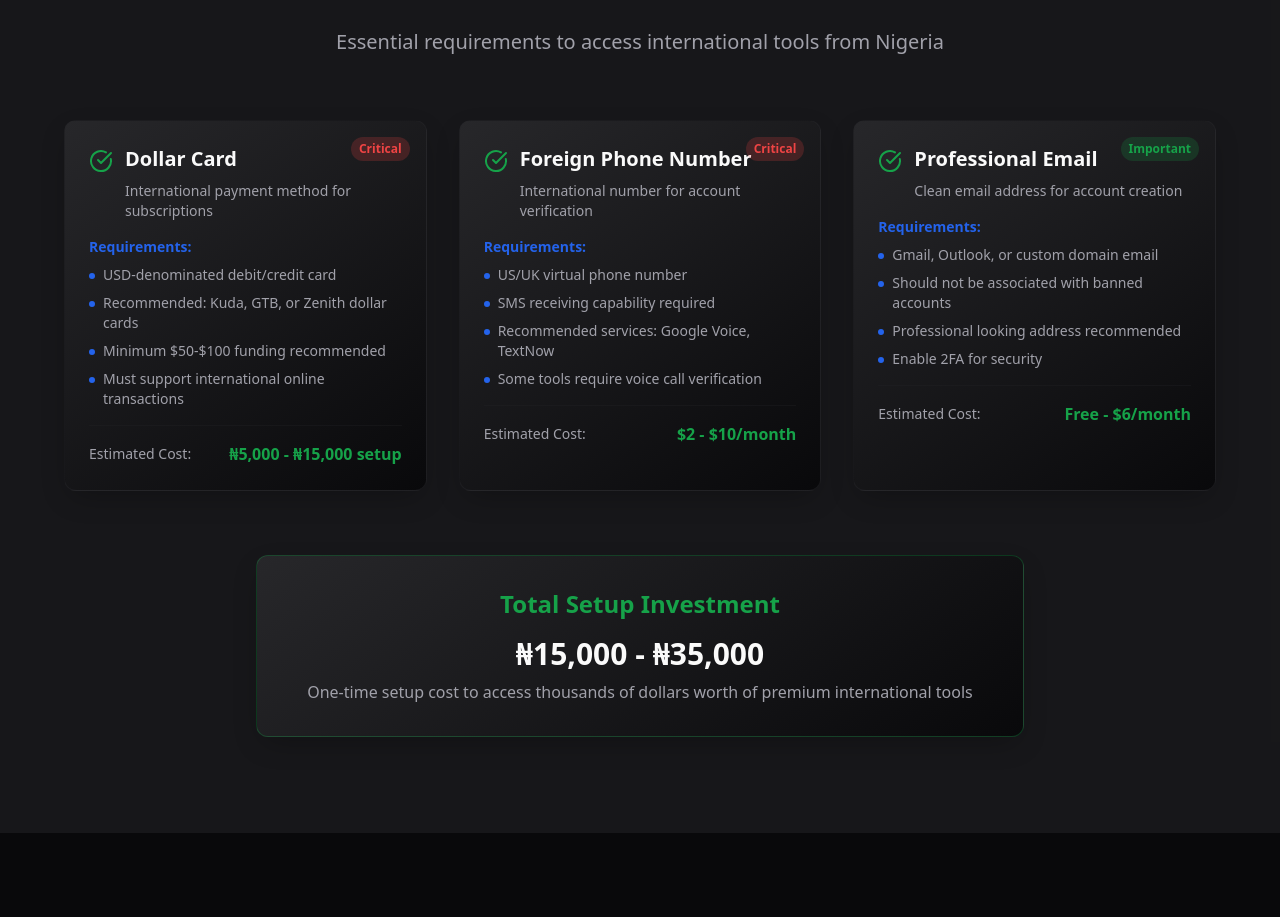
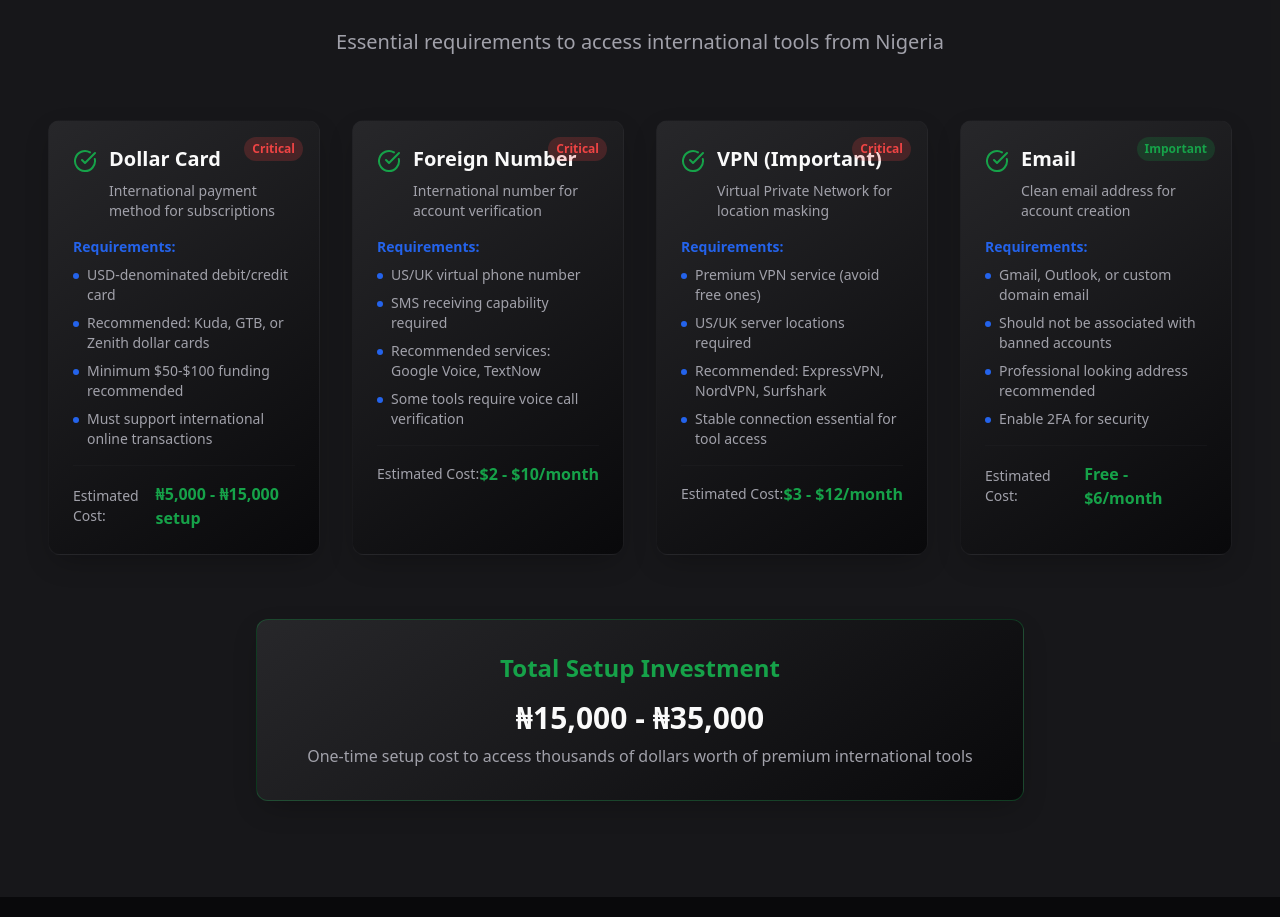
Before and after one commit to Nwakego-ux/mariespacehub-access-guide, a React (Vite) app: page / in a window 1280 px wide. Shown: the part 1799-2716 px from the top of the page. Built offline with nearby package versions, Linux system fonts and the light colour scheme; the HTML template or start-up script is replaced by a standard one.

Commit message:
Create landing page for restricted tools

```diff
--- a/src/components/RequirementsSection.tsx
+++ b/src/components/RequirementsSection.tsx
@@ -15,7 +15,7 @@ const requirements = [
     cost: "₦5,000 - ₦15,000 setup"
   },
   {
-    title: "Foreign Phone Number",
+    title: "Foreign Number",
     description: "International number for account verification",
     details: [
       "US/UK virtual phone number",
@@ -27,7 +27,19 @@ const requirements = [
     cost: "$2 - $10/month"
   },
   {
-    title: "Professional Email",
+    title: "VPN (Important)",
+    description: "Virtual Private Network for location masking",
+    details: [
+      "Premium VPN service (avoid free ones)",
+      "US/UK server locations required",
+      "Recommended: ExpressVPN, NordVPN, Surfshark",
+      "Stable connection essential for tool access"
+    ],
+    priority: "Critical",
+    cost: "$3 - $12/month"
+  },
+  {
+    title: "Email",
     description: "Clean email address for account creation",
     details: [
       "Gmail, Outlook, or custom domain email",
@@ -53,7 +65,7 @@ const RequirementsSection = () => {
           </p>
         </div>
 
-        <div className="grid md:grid-cols-3 gap-8 max-w-6xl mx-auto">
+        <div className="grid md:grid-cols-2 lg:grid-cols-4 gap-8 max-w-7xl mx-auto">
           {requirements.map((req, index) => (
             <Card key={req.title} className="gradient-card shadow-card border-border/50 p-6 relative overflow-hidden">
               {/* Priority Badge */}
```
